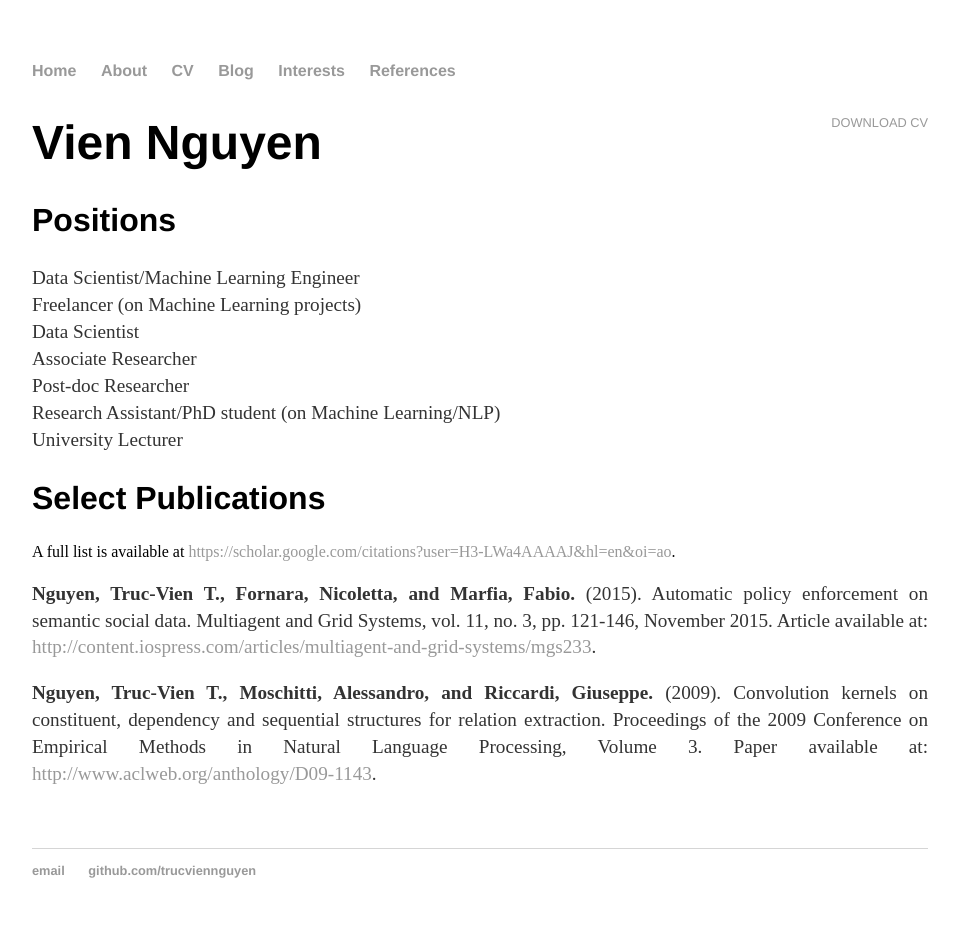
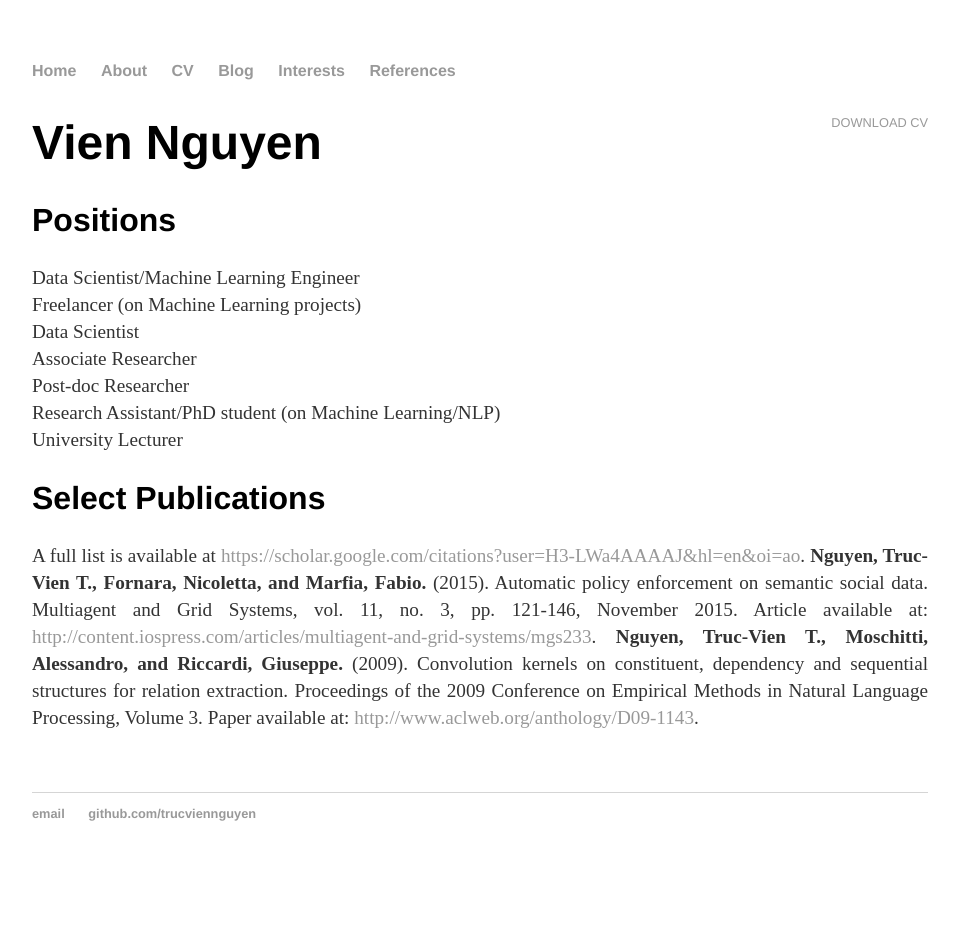
Before and after one commit to trucviennguyen/trucviennguyen.github.io, a Jekyll site: the page built from cv/index.html, in a window 1280 px wide. Shown: the whole page, without its empty margins (160-1119 px from the left). Built offline with Jekyll 4.4.1, drawn with Linux system fonts in a browser that asks for light colours; after the commit the page ends 900 px from its top, so only the background shows below that.

Commit message:
Updating CV.

```diff
--- a/cv/index.html
+++ b/cv/index.html
@@ -28,12 +28,12 @@ title: CV of Vien Nguyen
 	</p>
 
 	<h2>Select Publications</h2>
+	<p align = "justify">
 	A full list is available at <a href="https://scholar.google.com/citations?user=H3-LWa4AAAAJ&hl=en&oi=ao">https://scholar.google.com/citations?user=H3-LWa4AAAAJ&hl=en&oi=ao</a>.
 
-	<p align = "justify"><strong>Nguyen, Truc-Vien T., Fornara, Nicoletta, and Marfia, Fabio.</strong> (2015). Automatic policy enforcement on semantic social data. Multiagent and Grid Systems, vol. 11, no. 3, pp. 121-146, November 2015. Article available at: <a href="http://content.iospress.com/articles/multiagent-and-grid-systems/mgs233">http://content.iospress.com/articles/multiagent-and-grid-systems/mgs233</a>.
-	</p>
+	<strong>Nguyen, Truc-Vien T., Fornara, Nicoletta, and Marfia, Fabio.</strong> (2015). Automatic policy enforcement on semantic social data. Multiagent and Grid Systems, vol. 11, no. 3, pp. 121-146, November 2015. Article available at: <a href="http://content.iospress.com/articles/multiagent-and-grid-systems/mgs233">http://content.iospress.com/articles/multiagent-and-grid-systems/mgs233</a>.
 
-	<p align = "justify"><strong>Nguyen, Truc-Vien T., Moschitti, Alessandro, and Riccardi, Giuseppe.</strong> (2009). Convolution kernels on constituent, dependency and sequential structures for relation extraction. Proceedings of the 2009 Conference on Empirical Methods in Natural Language Processing, Volume 3. Paper available at: <a href="http://www.aclweb.org/anthology/D09-1143">http://www.aclweb.org/anthology/D09-1143</a>.
+	<strong>Nguyen, Truc-Vien T., Moschitti, Alessandro, and Riccardi, Giuseppe.</strong> (2009). Convolution kernels on constituent, dependency and sequential structures for relation extraction. Proceedings of the 2009 Conference on Empirical Methods in Natural Language Processing, Volume 3. Paper available at: <a href="http://www.aclweb.org/anthology/D09-1143">http://www.aclweb.org/anthology/D09-1143</a>.
 	</p>
 
 
```
